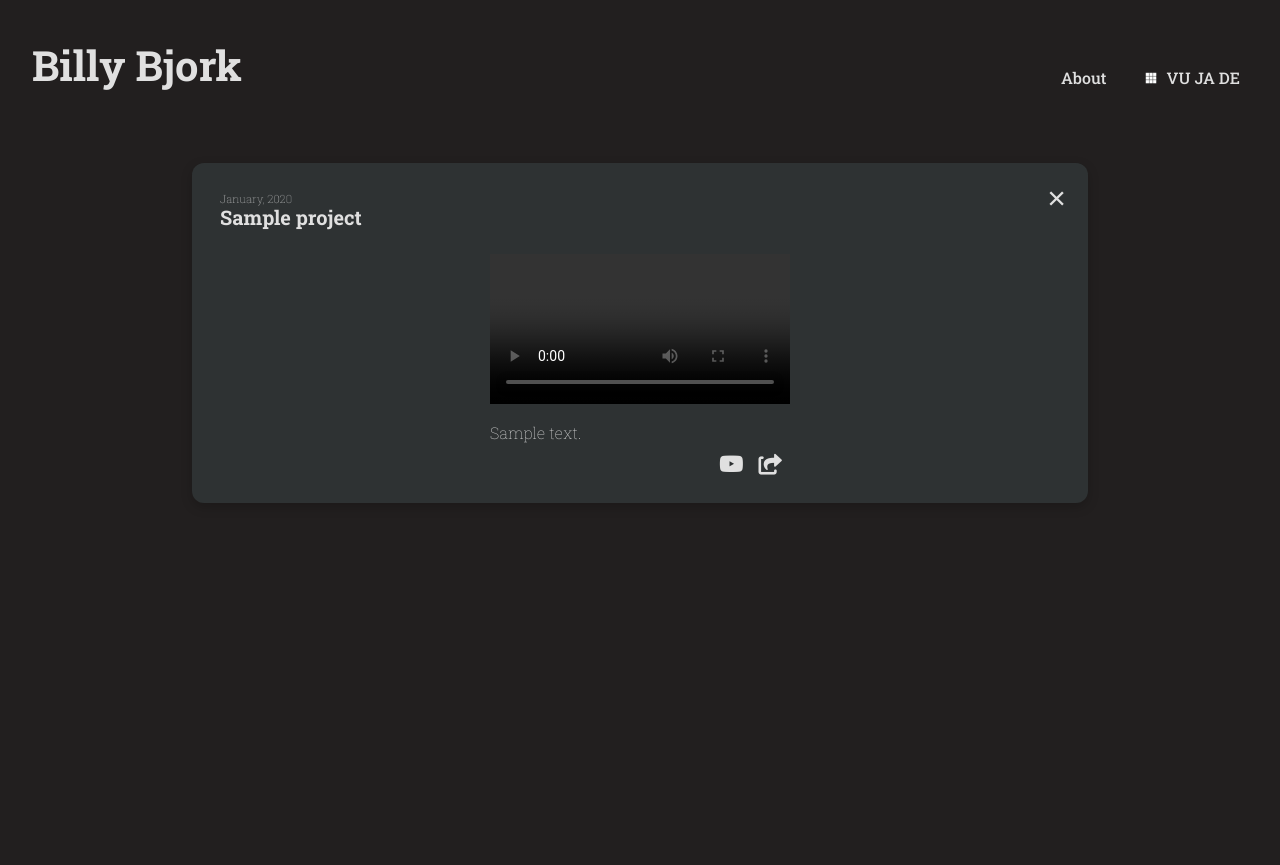
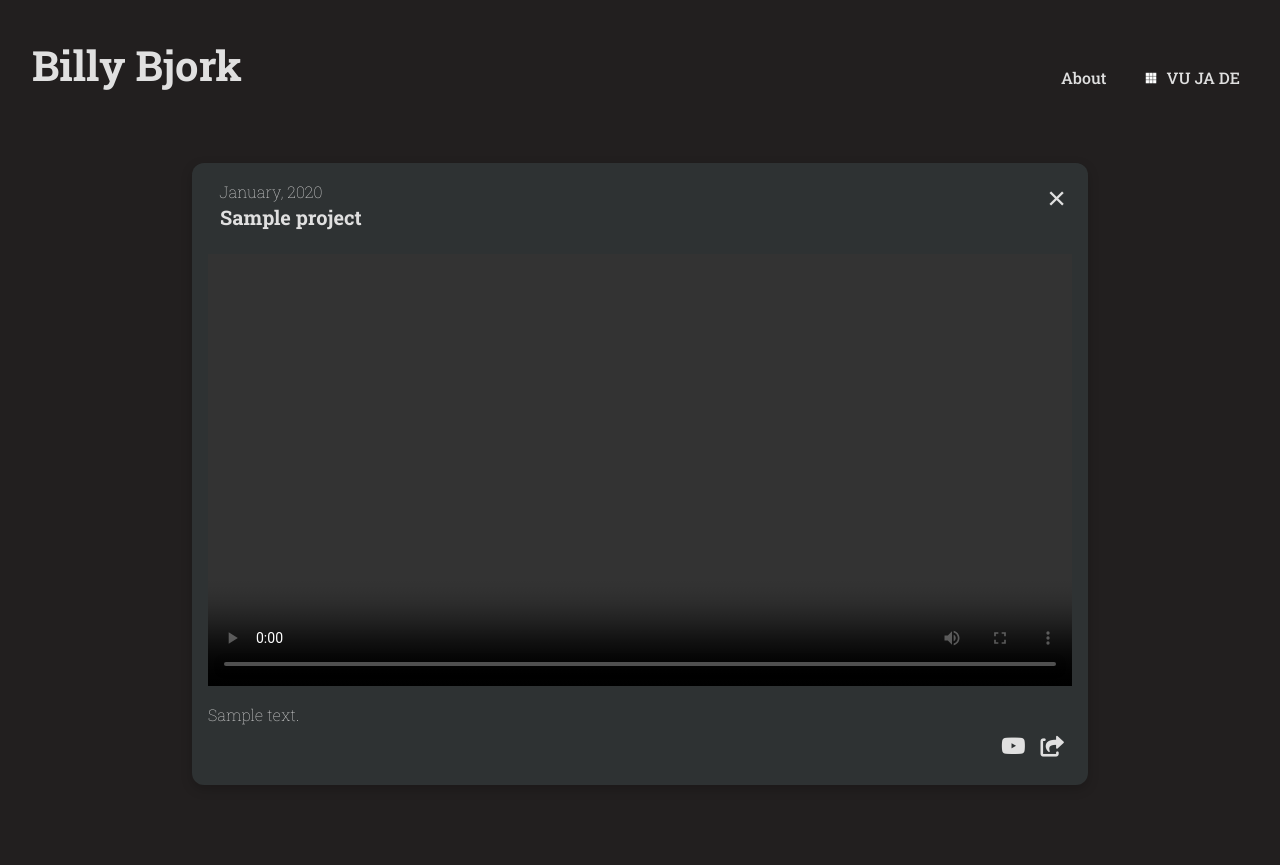
Before and after one commit to billybjork/billybjork.com, a FastAPI app: a page that uses templates/project.html in a window 1280 px wide. Before the commit the page ends 503 px from the top, so only its background shows below. Run offline with FastAPI, Linux system fonts and the light colour scheme; tables that the repository leaves empty hold one stand-in row (values such as "Sample post"); grey boxes marked "Sample" are stand-in pictures; some libraries are stand-ins or nearby versions.

Commit message:
Added project-header-content class to fix issues with project-item children CSS

```diff
--- a/static/css/styles.css
+++ b/static/css/styles.css
@@ -250,29 +250,6 @@
 }
 
 /* =========================
-   Pins
-   ========================= */
-
-   .pinned-icon {
-    position: absolute;
-    top: var(--spacing-medium);
-    right: var(--spacing-small);
-    font-size: var(--font-size-medium);
-    color: var(--highlight-color);
-    opacity: 1;
-    transition: opacity 0.1s var(--transition-ease);
-}
-
-.project-item.active .pinned-icon {
-    opacity: 0;
-}
-
-.project-item.active .video-container {
-    transform: translateY(0);
-    opacity: 1;
-}
-
-/* =========================
    Projects list and items
    ========================= */
 
@@ -290,15 +267,14 @@
     transform: translateY(20px);
     position: relative;
     width: 100%;
-    max-width: 70vw;
     display: flex;
     flex-direction: column;
-    align-items: center;
     margin-bottom: var(--spacing-large);
     border-radius: 8px;
     padding: 1rem;
     background-color: transparent;
     overflow: hidden;
+    max-width: 70vw;
     transition:
         background-color 0.3s var(--transition-ease),
         border-radius 0.3s var(--transition-ease),
@@ -306,8 +282,8 @@
         transform 0.3s var(--transition-ease),
         opacity 0.3s var(--transition-ease);
     @media (max-width: 768px) {
-        max-width: 100vw;
-    }
+            max-width: 100vw;
+        }
 }
 
 .project-item.active {
@@ -327,7 +303,6 @@
     position: relative;
     align-items: stretch;
     width: 100%;
-    max-width: 320px; /* Align with thumbnail width */
     background-color: transparent;
     color: var(--primary-color);
     padding: 0 0 var(--spacing-medium) 0;
@@ -336,14 +311,21 @@
     cursor: pointer;
     transition:
         color 0.3s ease,
-        max-width 0.3s ease,
         transform 0.3s ease;
 }
 
-.project-item.active .project-header {
+.project-header-content {
+    position: relative;
+    max-width: 320px; /* Depends on thumbnail width */
+    width: 100%;
+    margin: 0 auto;
+    transition: max-width 0.3s ease;
+}
+
+.project-item.active .project-header-content {
     max-width: 95%;
     @media (max-width: 768px) {
-        max-width: 90%;
+            max-width: 90%;
     }
 }
 
@@ -369,6 +351,19 @@
     transform: translateZ(0) scale(0.7) translateY(10px); /* Slightly slide down */
     transform-origin: left center;
     backface-visibility: hidden;
+}
+
+.pinned-icon {
+    position: absolute;
+    top: var(--spacing-medium);
+    right: 0;
+    color: var(--highlight-color);
+    opacity: 1;
+    transition: opacity 0.1s var(--transition-ease);
+}
+
+.project-item.active .pinned-icon {
+    opacity: 0;
 }
 
 /* =========================
--- a/templates/project.html
+++ b/templates/project.html
@@ -11,11 +11,13 @@
             hx-trigger="click"
             hx-swap="innerHTML"
             hx-push-url="true">
+                <div class="project-header-content">
                 <time class="project-date">{{ project.formatted_date }}</time>
                 <h2 class="project-name">{{ project.name }}</h2>
                 {% if project.pinned and not is_open %}
                     <i class="fas fa-thumbtack pinned-icon"></i>
                 {% endif %}
+                </div>
     </header>
 
     {% if isolation_mode %}
```
Lines whose indentation alone changed are shown as unchanged.
